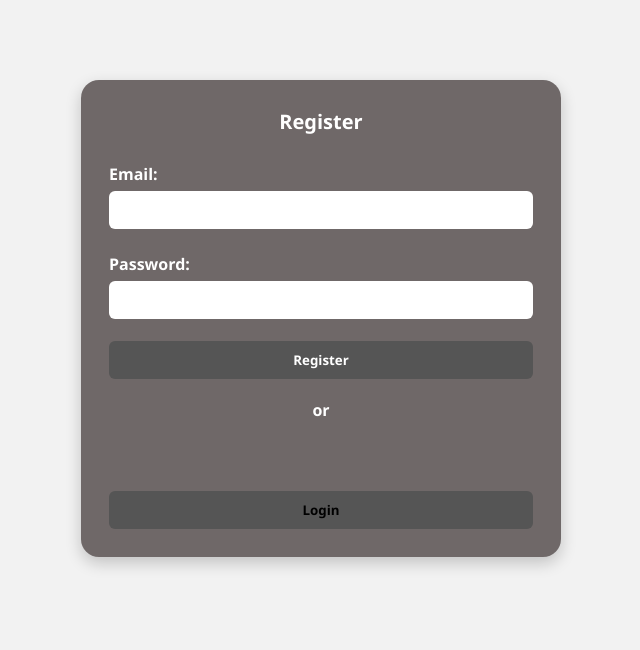
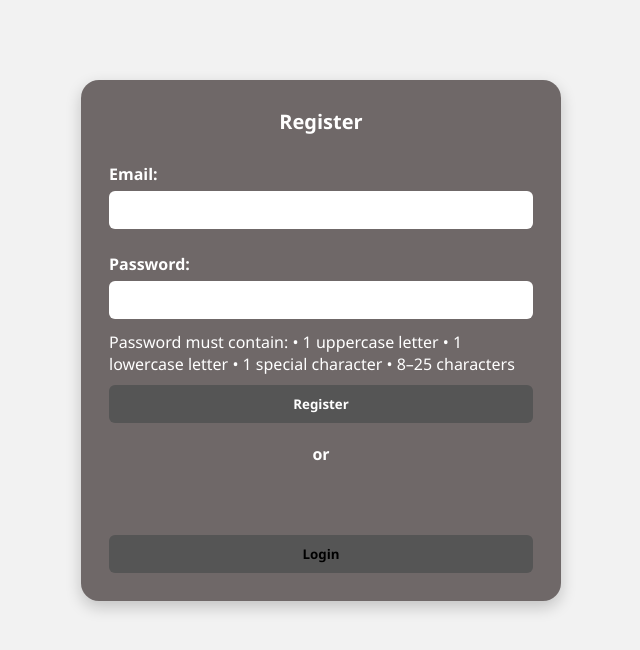
Before and after one commit to sumit-sharma39/frontend-todo, a React (Vite) app: page /register in a window 1280 px wide. Shown: the top 650 px of the page, without its empty margins (319-959 px from the left). Built offline with nearby package versions, Linux system fonts and the light colour scheme.

Commit message:
fixed password guide

```diff
--- a/src/register.jsx
+++ b/src/register.jsx
@@ -81,6 +81,13 @@ export function Register() {
             className="register-input"
             required
             />
+            <p className="password-hint">
+            Password must contain:
+            • 1 uppercase letter
+            • 1 lowercase letter
+            • 1 special character
+            • 8–25 characters
+            </p>
 
             <button type="submit" className="register-button">
             Register
```
Also changed, not shown: 1 other file (tests, documents, lock files or other folders).
